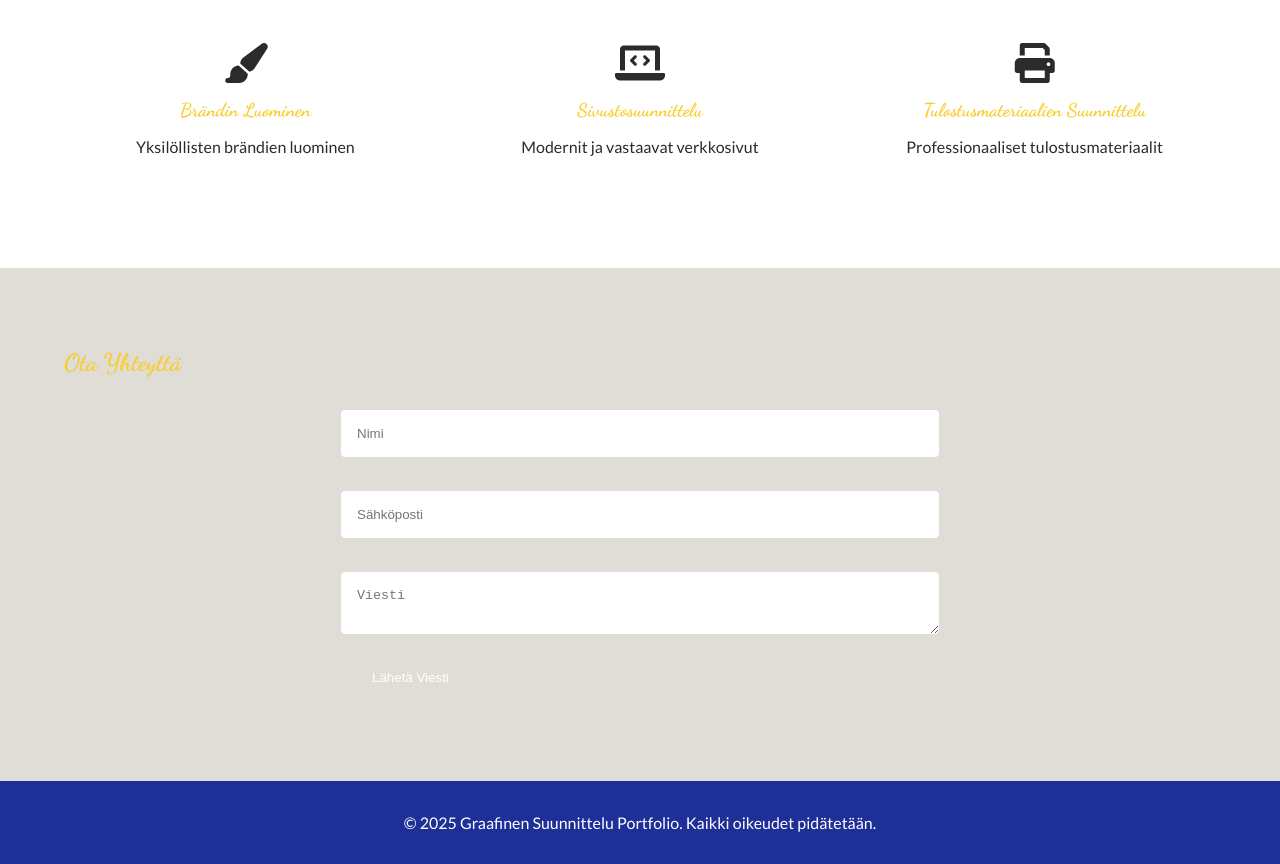
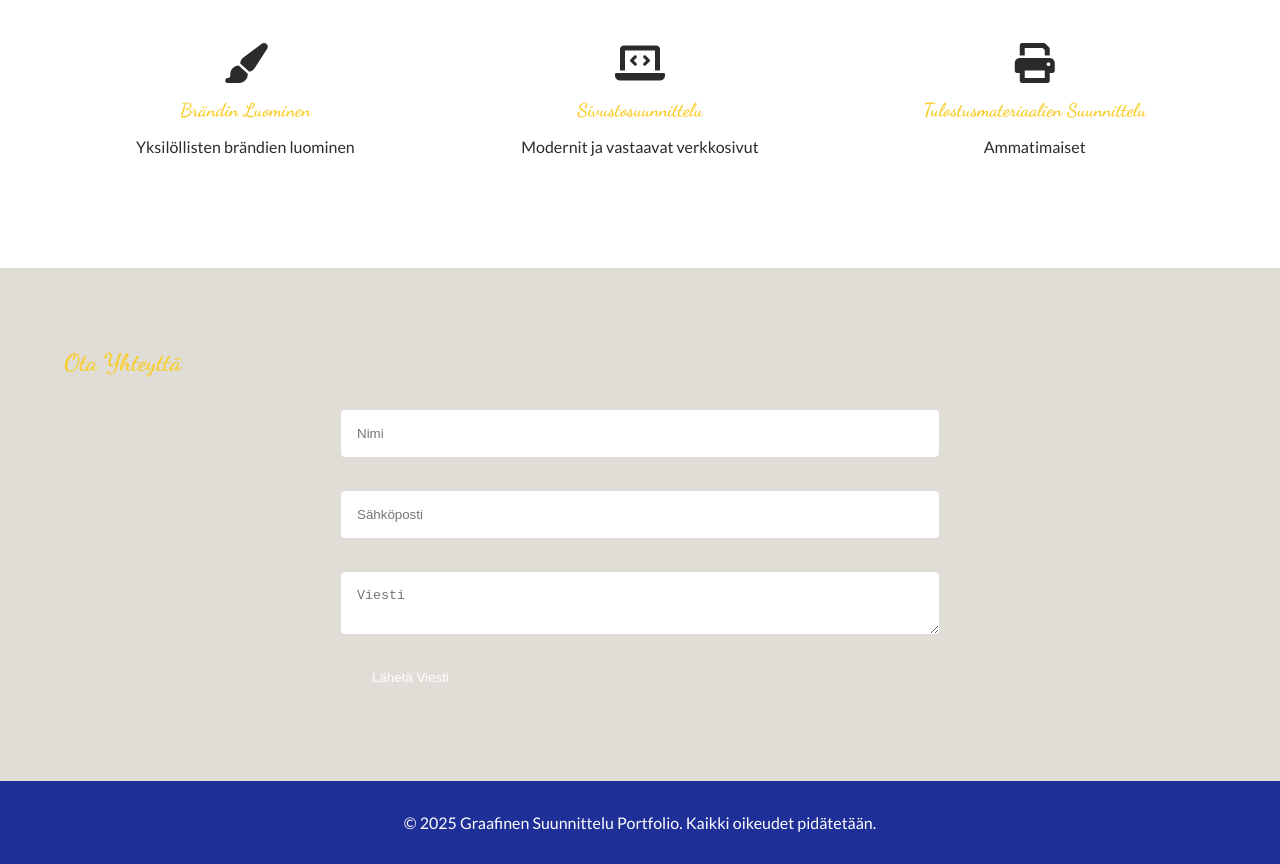
Before and after one commit to Mera212/Luovailija, a plain HTML site: page docs/index.html in a window 1280 px wide. Shown: the part 1580-2444 px from the top of the page. Drawn offline with Linux system fonts and the light colour scheme.

Commit message:
Update text to 'Ammatimaiset'

```diff
--- a/docs/index.html
+++ b/docs/index.html
@@ -64,7 +64,7 @@
             <div class="service-card">
                 <i class="fas fa-print"></i>
                 <h3>Tulostusmateriaalien Suunnittelu</h3>
-                <p>Professionaaliset tulostusmateriaalit</p>
+                <p>Ammatimaiset</p>
             </div>
         </div>
     </section>
```
